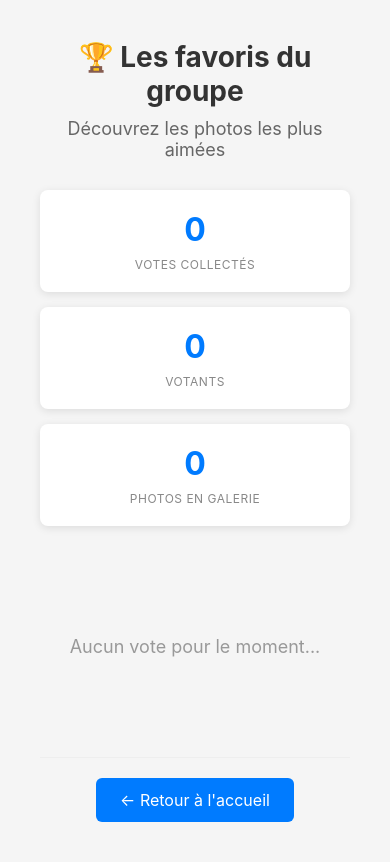
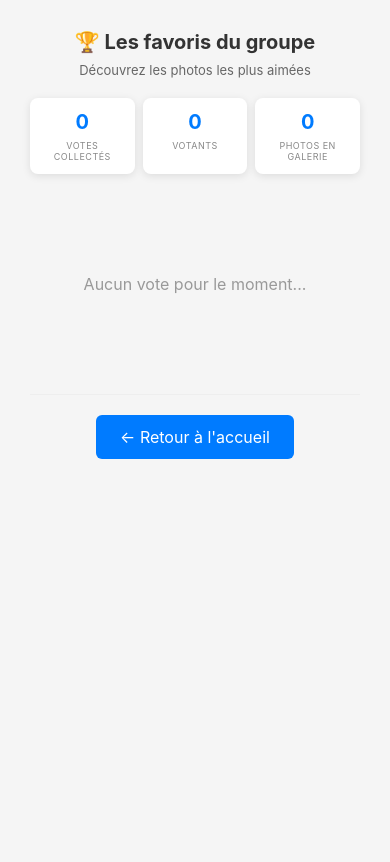
Before and after one commit to Tiritibambix/VoteGallery, a Flask app: page /results in a window 390 px wide. Run offline with Flask 3, Linux system fonts and the light colour scheme; data that the repository does not hold is empty.

Commit message:
feat: améliorer responsivité et retirer noms des photos
Retirer les noms des photos de la page results
Ajouter breakpoints mobiles (640px, 480px)
Réduire tailles images et espacements sur mobile
Améliorer lisibilité sur petits écrans
Grid responsive pour stats
Images 70-100px selon écran

```diff
--- a/static/results.css
+++ b/static/results.css
@@ -6,24 +6,24 @@
 
 .results-header {
     text-align: center;
-    margin-bottom: 50px;
+    margin-bottom: 40px;
 }
 
 .results-header h1 {
-    font-size: 42px;
+    font-size: 28px;
     color: #333;
     margin-bottom: 10px;
 }
 
 .results-subtitle {
-    font-size: 18px;
+    font-size: 16px;
     color: #666;
     margin-bottom: 30px;
 }
 
 .results-stats {
     display: grid;
-    grid-template-columns: repeat(auto-fit, minmax(150px, 1fr));
+    grid-template-columns: repeat(auto-fit, minmax(120px, 1fr));
     gap: 15px;
     margin-bottom: 20px;
 }
@@ -40,33 +40,34 @@
 }
 
 .stat-number {
-    font-size: 32px;
+    font-size: 28px;
     font-weight: bold;
     color: #007bff;
 }
 
 .stat-label {
-    font-size: 12px;
+    font-size: 11px;
     color: #888;
     text-transform: uppercase;
     letter-spacing: 0.5px;
+    text-align: center;
 }
 
 .results-grid {
     display: flex;
     flex-direction: column;
-    gap: 20px;
+    gap: 15px;
     margin-bottom: 40px;
 }
 
 .result-card {
     background: white;
     border-radius: 8px;
-    padding: 20px;
+    padding: 15px;
     box-shadow: 0 2px 8px rgba(0,0,0,0.1);
     display: grid;
-    grid-template-columns: 60px 150px 1fr;
-    gap: 20px;
+    grid-template-columns: 50px 1fr;
+    gap: 15px;
     align-items: center;
     transition: all 0.3s;
 }
@@ -77,15 +78,15 @@
 }
 
 .result-rank {
-    font-size: 32px;
+    font-size: 28px;
     font-weight: bold;
     text-align: center;
     color: #ffd700;
 }
 
 .result-image {
-    width: 150px;
-    height: 150px;
+    width: 100px;
+    height: 100px;
     border-radius: 8px;
     overflow: hidden;
     background: #f0f0f0;
@@ -104,14 +105,7 @@
 .result-info {
     display: flex;
     flex-direction: column;
-    gap: 12px;
-}
-
-.result-info h3 {
-    font-size: 16px;
-    color: #333;
-    margin: 0;
-    word-break: break-word;
+    gap: 10px;
 }
 
 .result-bar {
@@ -152,7 +146,7 @@
     text-align: center;
     padding: 60px 20px;
     color: #999;
-    font-size: 18px;
+    font-size: 16px;
 }
 
 .error {
@@ -162,23 +156,111 @@
     font-size: 16px;
 }
 
-@media (max-width: 768px) {
-    .result-card {
-        grid-template-columns: 50px 120px 1fr;
-        gap: 15px;
+@media (max-width: 640px) {
+    .results-container {
         padding: 15px;
     }
 
-    .result-image {
-        width: 120px;
-        height: 120px;
+    .results-header h1 {
+        font-size: 24px;
+    }
+
+    .results-subtitle {
+        font-size: 14px;
+    }
+
+    .results-stats {
+        gap: 10px;
+    }
+
+    .stat-card {
+        padding: 15px;
+    }
+
+    .stat-number {
+        font-size: 24px;
+    }
+
+    .stat-label {
+        font-size: 10px;
+    }
+
+    .result-card {
+        gap: 12px;
+        padding: 12px;
     }
 
     .result-rank {
         font-size: 24px;
     }
 
-    .results-header h1 {
-        font-size: 28px;
+    .result-image {
+        width: 80px;
+        height: 80px;
+    }
+
+    .result-votes {
+        font-size: 13px;
     }
 }
+
+@media (max-width: 480px) {
+    .results-container {
+        padding: 10px;
+    }
+
+    .results-header h1 {
+        font-size: 20px;
+        margin-bottom: 8px;
+    }
+
+    .results-subtitle {
+        font-size: 13px;
+        margin-bottom: 20px;
+    }
+
+    .results-stats {
+        gap: 8px;
+        grid-template-columns: repeat(3, 1fr);
+    }
+
+    .stat-card {
+        padding: 12px;
+        gap: 6px;
+    }
+
+    .stat-number {
+        font-size: 20px;
+    }
+
+    .stat-label {
+        font-size: 9px;
+    }
+
+    .results-grid {
+        gap: 12px;
+    }
+
+    .result-card {
+        gap: 10px;
+        padding: 10px;
+        grid-template-columns: 45px 1fr;
+    }
+
+    .result-rank {
+        font-size: 20px;
+    }
+
+    .result-image {
+        width: 70px;
+        height: 70px;
+    }
+
+    .result-bar {
+        height: 6px;
+    }
+
+    .result-votes {
+        font-size: 12px;
+    }
+}
--- a/templates/results.html
+++ b/templates/results.html
@@ -78,10 +78,9 @@
                     card.innerHTML = `
                         <div class="result-rank">${medal || `#${rank}`}</div>
                         <div class="result-image">
-                            <img src="/photos/${item.photo}" alt="${item.photo}">
+                            <img src="/photos/${item.photo}" alt="Photo">
                         </div>
                         <div class="result-info">
-                            <h3>${item.photo}</h3>
                             <div class="result-bar">
                                 <div class="result-bar-fill" style="width: ${percentage}%"></div>
                             </div>
```
